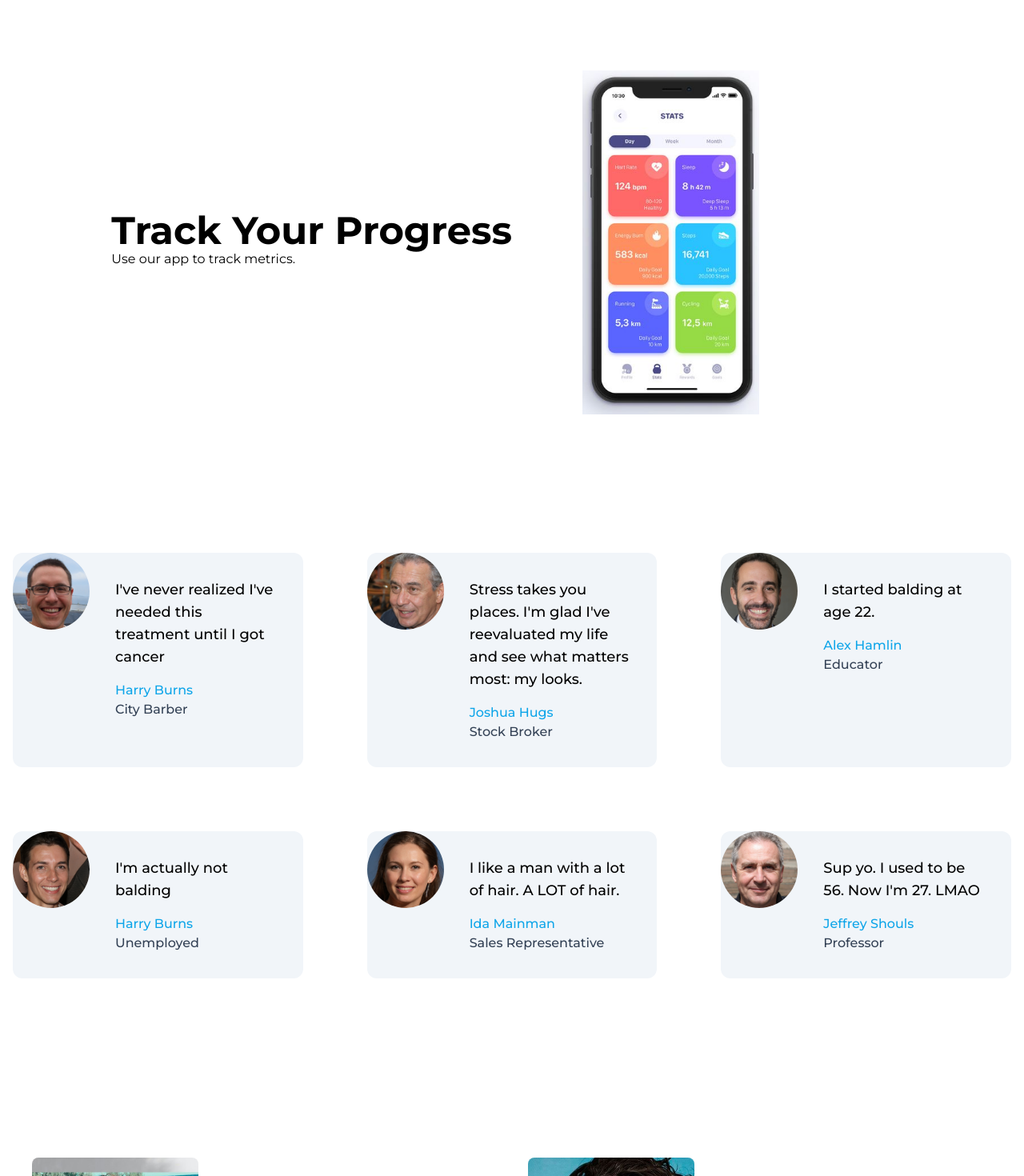
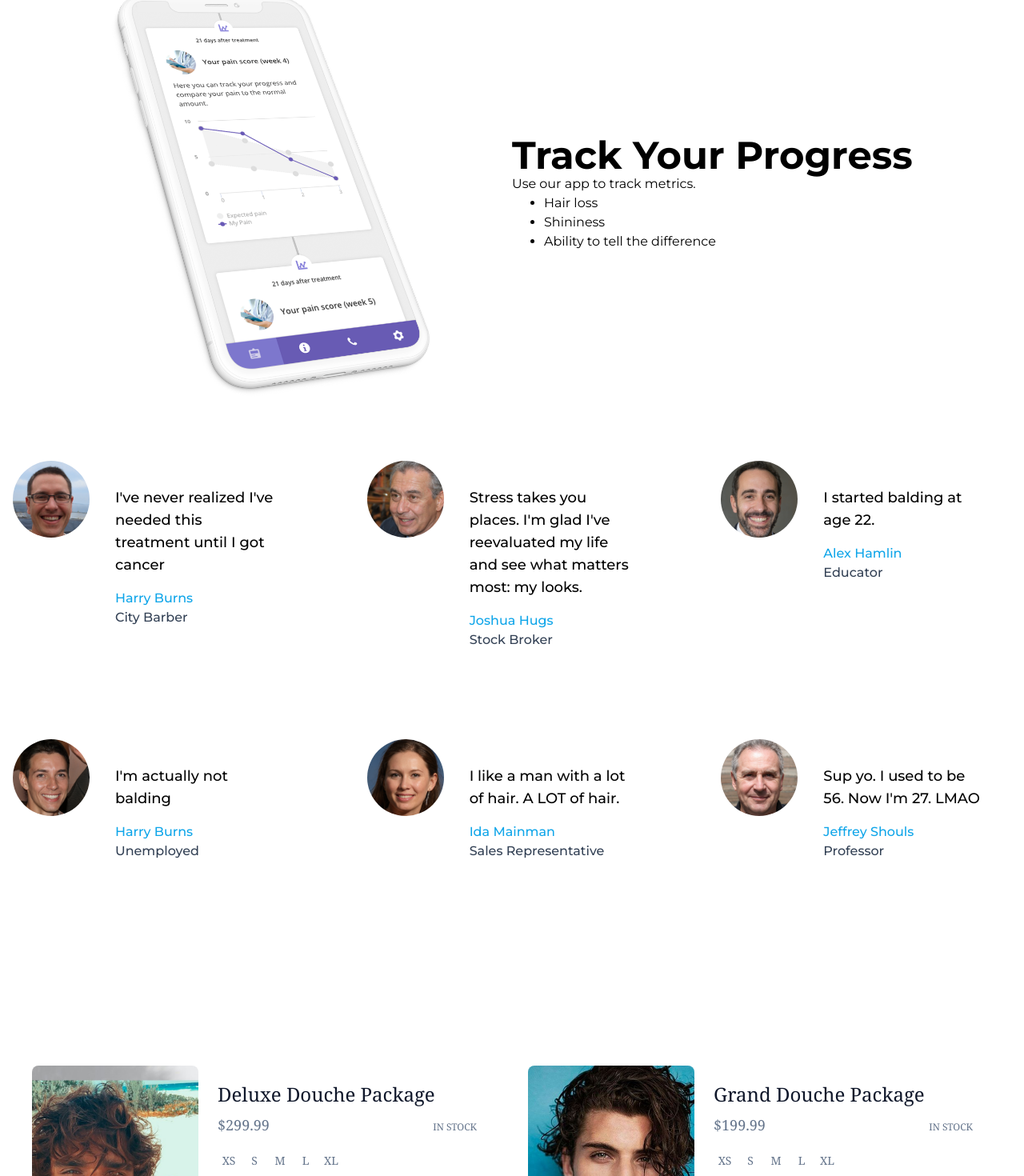
Before and after one commit to curtisjhu/hair-ink, a Next.js app: page / in a window 1280 px wide. Shown: the part 1267-2737 px from the top of the page at 80% size. Built offline with nearby package versions, Linux system fonts and the light colour scheme.

Commit message:
prelim rendition

```diff
--- a/components/Quote.tsx
+++ b/components/Quote.tsx
@@ -9,7 +9,7 @@ type QuoteProps = {
 
 const Quote = ({ src, quote, name, profession }: QuoteProps) => {
     return (
-        <figure className="md:flex bg-slate-100 rounded-xl dark:bg-slate-800">
+        <figure className="md:flex bg-none rounded-xl dark:bg-slate-800">
             <Image
                 className="w-24 h-24 2xl:w-48 2xl:h-48 rounded-full mx-auto"
                 src={src}
--- a/pages/index.tsx
+++ b/pages/index.tsx
@@ -58,18 +58,23 @@ export default function Home() {
             </div>
             <div className="my-20">
                 <div className="w-fit px-8 grid grid-cols-2 mx-auto items-center">
-                    <div>
-                        <div className="font-bold text-5xl">
-                            Track Your Progress
-                        </div>
-                        <div>Use our app to track metrics. </div>
-                    </div>
                     <Image
                         src="/image/app.png"
                         alt=""
                         width={400}
                         height={600}
                     />
+                    <div>
+                        <div className="font-bold text-5xl">
+                            Track Your Progress
+                        </div>
+                        <div>Use our app to track metrics. </div>
+                        <ul className="list-disc pl-10">
+                            <li>Hair loss</li>
+                            <li>Shininess</li>
+                            <li>Ability to tell the difference</li>
+                        </ul>
+                    </div>
                 </div>
             </div>
             <div className="my-20">
@@ -119,17 +124,17 @@ export default function Home() {
                 <div className="grid grid-cols-2 px-10 gap-10">
                     <Tile
                         src="/image/p1.jpeg"
-                        product="Deluxe Package"
+                        product="Deluxe Douche Package"
                         price={299.99}
                     />
                     <Tile
                         src="/image/p2.jpeg"
-                        product="Douche Package"
+                        product="Grand Douche Package"
                         price={199.99}
                     />
                     <Tile
                         src="/image/p3.jpeg"
-                        product="Grand Package"
+                        product="Douche Package"
                         price={99.99}
                     />
                     <Tile
```
Also changed, not shown: public/image/app.png.
